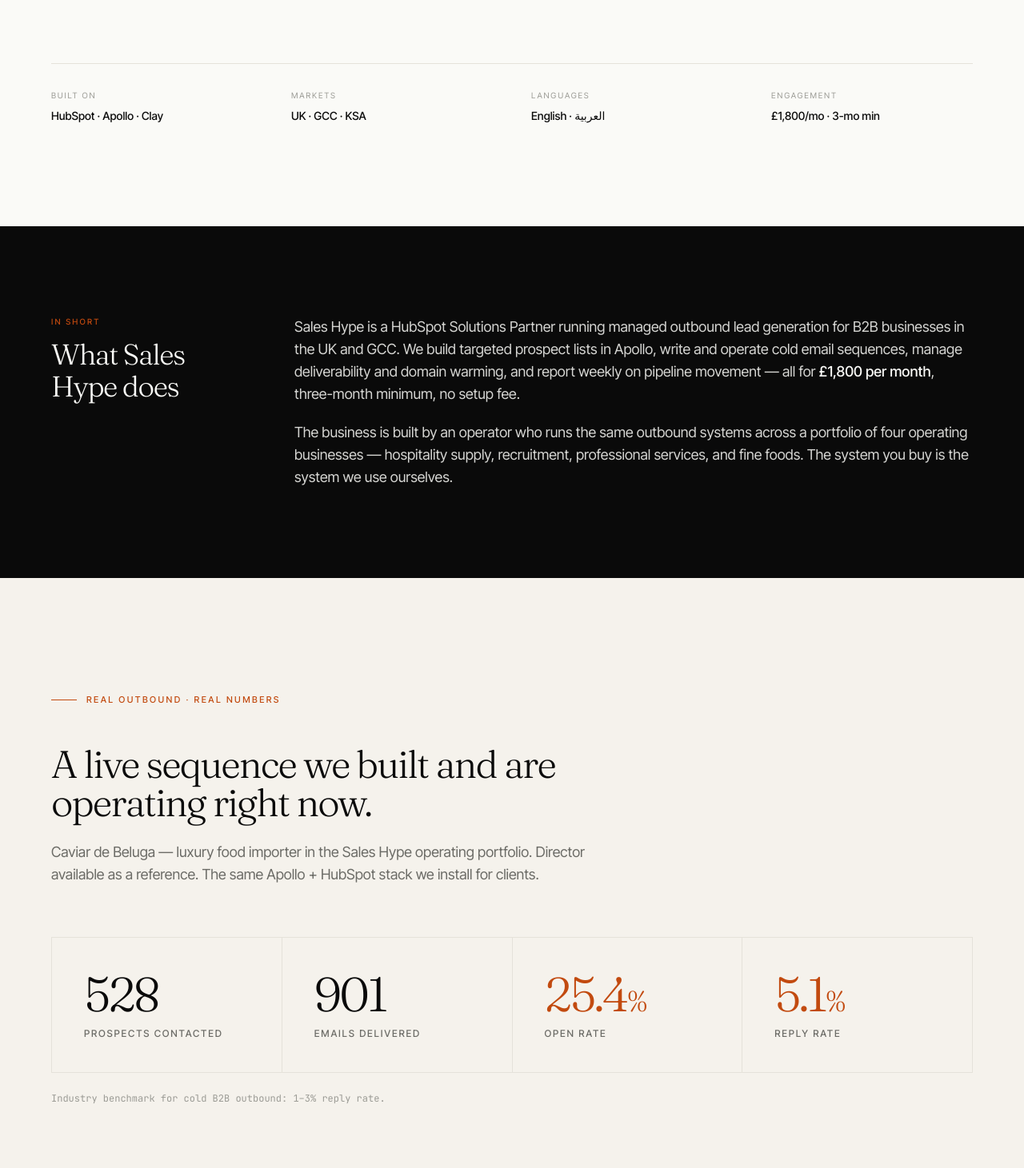
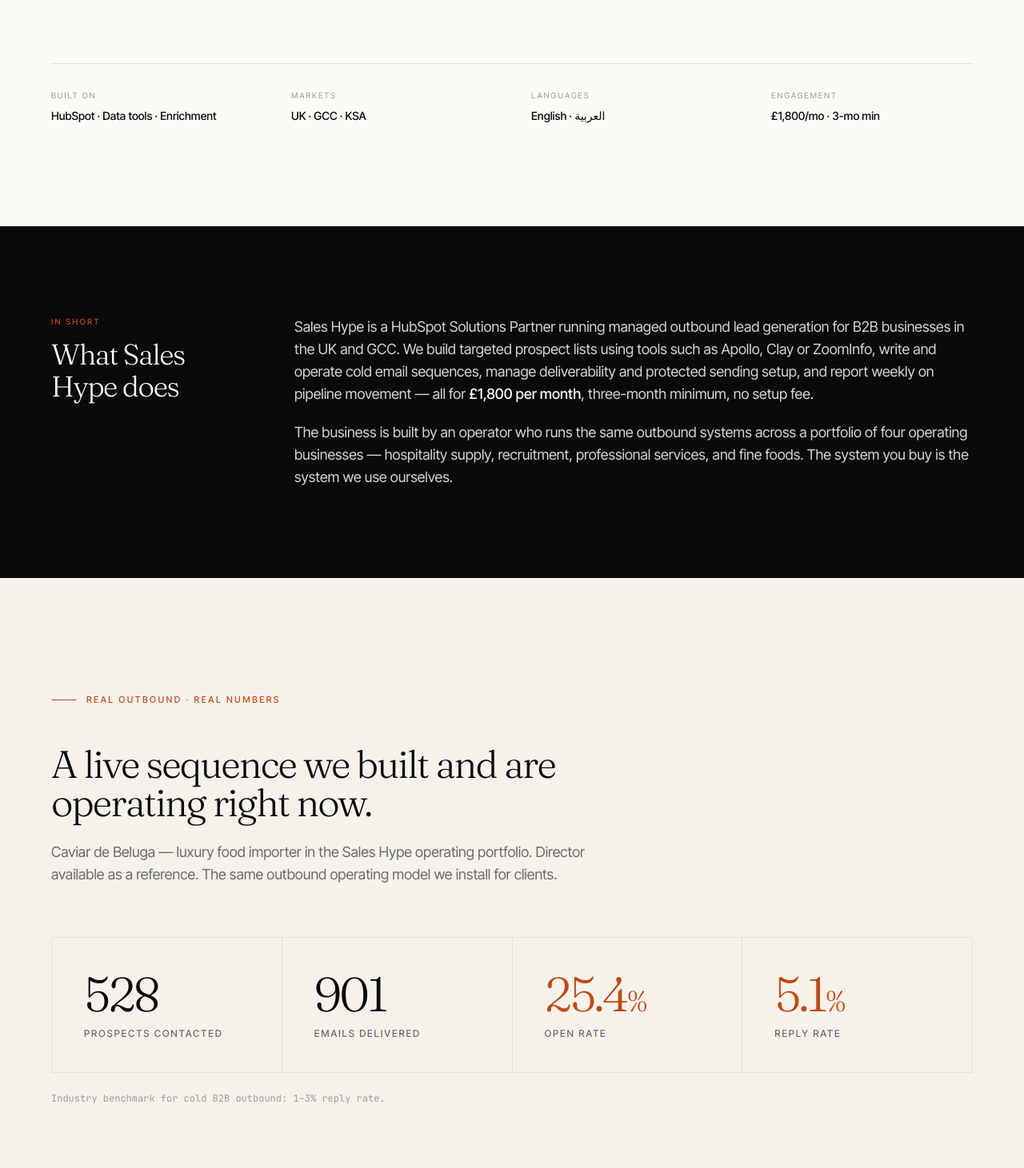
Before and after one commit to tareq-arch/saleshype-site, a Next.js app: page / in a window 1280 px wide. Shown: the part 880-2341 px from the top of the page at 80% size. Built offline with nearby package versions, Linux system fonts and the light colour scheme.

Commit message:
Soften homepage tooling and methodology copy

```diff
--- a/app/page.tsx
+++ b/app/page.tsx
@@ -79,7 +79,7 @@
           <div className="reveal reveal-5 mt-24 md:mt-32 pt-8 border-t rule-soft grid grid-cols-2 md:grid-cols-4 gap-8 md:gap-12">
             <div>
               <div className="text-[10px] uppercase tracking-[0.18em] text-muted-light mb-2">Built on</div>
-              <div className="text-sm text-ink font-medium">HubSpot · Apollo · Clay</div>
+              <div className="text-sm text-ink font-medium">HubSpot · Data tools · Enrichment</div>
             </div>
             <div>
               <div className="text-[10px] uppercase tracking-[0.18em] text-muted-light mb-2">Markets</div>
@@ -112,8 +112,9 @@
             <p>
               Sales Hype is a HubSpot Solutions Partner running managed outbound
               lead generation for B2B businesses in the UK and GCC. We build
-              targeted prospect lists in Apollo, write and operate cold email
-              sequences, manage deliverability and domain warming, and report
+              targeted prospect lists using tools such as Apollo, Clay or
+              ZoomInfo, write and operate cold email sequences, manage
+              deliverability and protected sending setup, and report
               weekly on pipeline movement — all for{" "}
               <span className="text-paper font-medium">£1,800 per month</span>,
               three-month minimum, no setup fee.
@@ -143,8 +144,8 @@
           </h2>
           <p className="text-muted text-lg max-w-2xl mb-16">
             Caviar de Beluga — luxury food importer in the Sales Hype operating
-            portfolio. Director available as a reference. The same Apollo +
-            HubSpot stack we install for clients.
+            portfolio. Director available as a reference. The same outbound
+            operating model we install for clients.
           </p>
 
           {/* Stats grid */}
@@ -275,7 +276,7 @@
               {
                 n: "01",
                 t: "Targeted prospect lists",
-                d: "Built in Apollo against your ideal customer profile. Verified contacts, decision-maker focus, fresh data refreshed monthly. Typically 500–1,500 prospects per cycle.",
+                d: "Built around your ideal customer profile using modern data and enrichment tools such as Apollo, Clay or ZoomInfo. Verified contacts, decision-maker focus, fresh data refreshed monthly. Typically 500–1,500 prospects per cycle.",
               },
               {
                 n: "02",
@@ -285,7 +286,7 @@
               {
                 n: "03",
                 t: "Domain & deliverability setup",
-                d: "Secondary sending domains, SPF/DKIM/DMARC, warm-up infrastructure. Your primary domain reputation stays protected. This is what most operators get wrong.",
+                d: "Protected sending setup, authentication, reputation controls and cautious volume management. Your primary brand reputation stays protected. This is what most operators get wrong.",
               },
               {
                 n: "04",
@@ -339,7 +340,7 @@
               {
                 w: "Week 1",
                 t: "Diagnose & build",
-                d: "30-minute scoping call. We map your ICP, write your messaging, build your Apollo lists, set up sending infrastructure and warm domains. You review and approve.",
+                d: "30-minute scoping call. We map your ICP, write your messaging, build prospect data, set up protected sending infrastructure and prepare the campaign. You review and approve.",
               },
               {
                 w: "Week 2",
@@ -405,7 +406,7 @@
 
             <div className="text-left max-w-md mx-auto space-y-3 mb-12 text-ink/80">
               {[
-                "Targeted Apollo prospect lists",
+                "Targeted prospect data",
                 "Full sequence copywriting",
                 "Domain & deliverability setup",
                 "Daily campaign management",
@@ -646,7 +647,7 @@
               },
               {
                 q: "How much does B2B outbound lead generation cost?",
-                a: "£1,800 per month, three-month minimum, no setup fee. This is a fully managed retainer including Apollo list building, sequence copywriting, domain warming and deliverability, daily campaign management, HubSpot integration and weekly reporting.",
+                a: "£1,800 per month, three-month minimum, no setup fee. This is a fully managed retainer including prospect data, sequence copywriting, protected sending setup and deliverability, daily campaign management, HubSpot integration and weekly reporting.",
               },
               {
                 q: "How long until I see results?",
@@ -654,7 +655,7 @@
               },
               {
                 q: "What tools do you use?",
-                a: "HubSpot for CRM and pipeline (we are a HubSpot Solutions Partner). Apollo for prospect data and sequencing. Custom-warmed domains for deliverability. We can integrate with most existing stacks rather than forcing a rebuild.",
+                a: "HubSpot for CRM and pipeline (we are a HubSpot Solutions Partner). For prospect data and enrichment we use tools such as Apollo, Clay, ZoomInfo and other sources depending on the market. We can integrate with most existing stacks rather than forcing a rebuild.",
               },
               {
                 q: "Do you work with GCC and Saudi Arabia?",
@@ -773,7 +774,7 @@
         <div className="max-w-6xl mx-auto mt-10 pt-6 border-t rule-soft flex flex-col md:flex-row items-start md:items-center justify-between gap-4 text-xs text-muted-light">
           <div>© 2023 Sales Hype Ltd. All rights reserved.</div>
           <div className="flex items-center gap-2 font-mono uppercase tracking-wider">
-            <span>Built on HubSpot · Apollo</span>
+            <span>Built on HubSpot · modern data tools</span>
           </div>
         </div>
       </footer>
```
